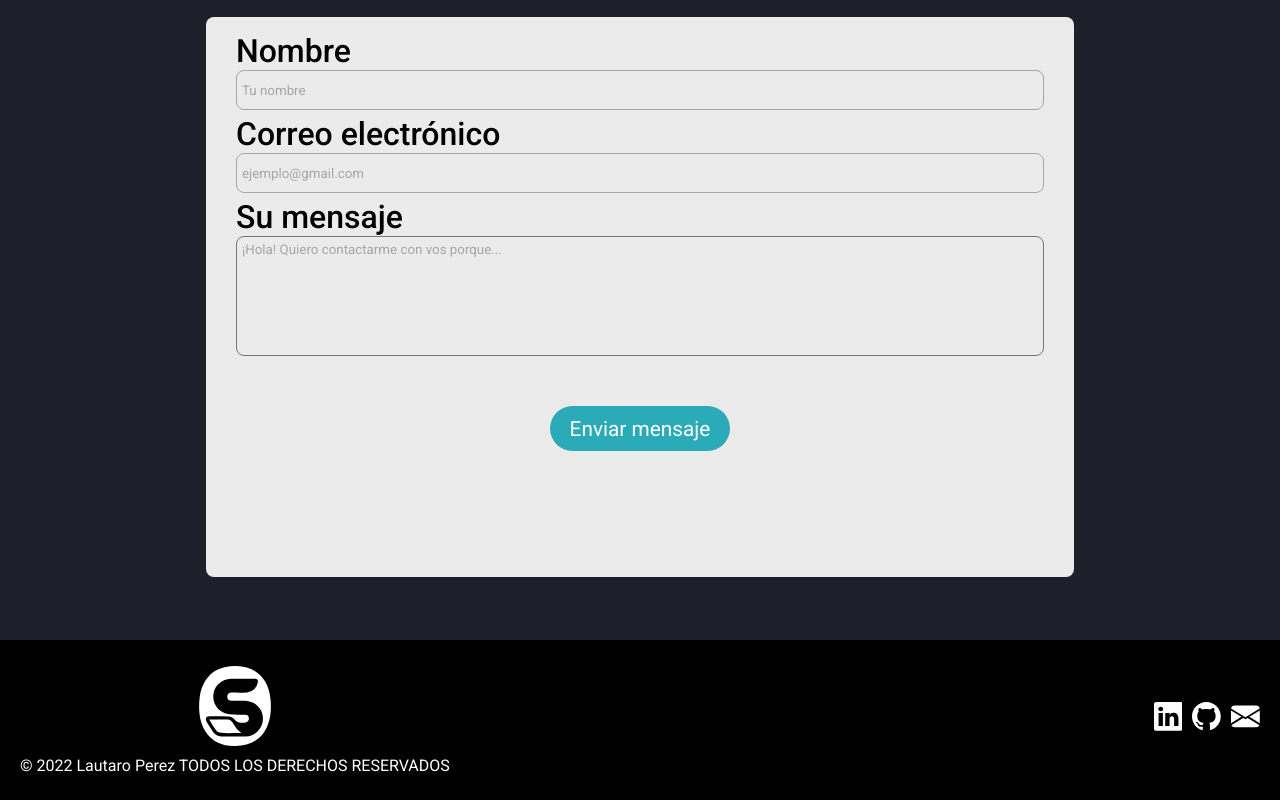
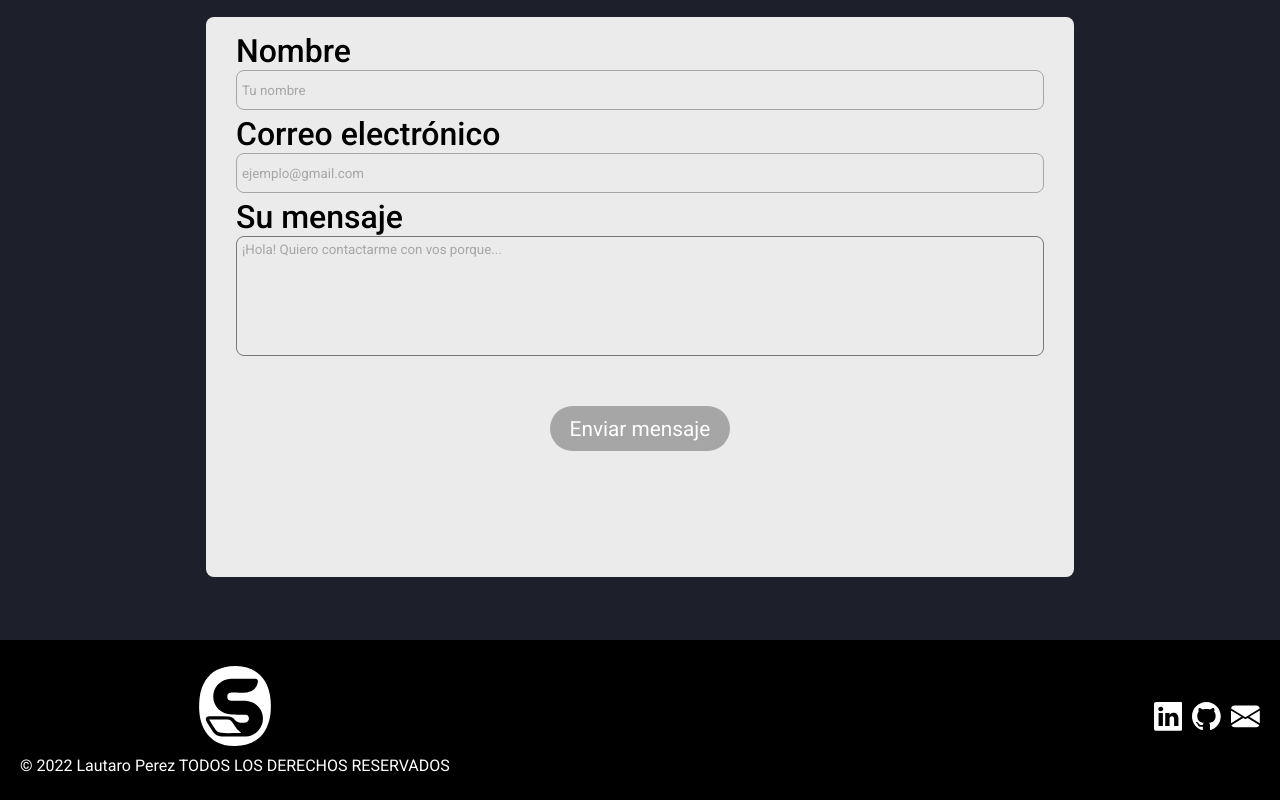
Before and after one commit to lauty-shock/Portfolio-V2, a React (Vite) app: page / in a window 1280 px wide. Shown: the part 3432-4232 px from the top of the page. Built offline with nearby package versions, Linux system fonts and the light colour scheme.

Commit message:
Arreglo de formulario

```diff
--- a/src/components/Contact/Contact.jsx
+++ b/src/components/Contact/Contact.jsx
@@ -78,7 +78,6 @@ export default function Contact() {
         {formik.errors.name ? (
           <div className={css.error}>{formik.errors.name}</div>
         ) : null}
-
         <label htmlFor="email">Correo electrónico</label>
         <input
           id="email"
@@ -91,7 +90,6 @@ export default function Contact() {
         {formik.errors.email ? (
           <div className={css.error}>{formik.errors.email}</div>
         ) : null}
-
         <label htmlFor="mensaje">Su mensaje</label>
         <textarea
           id="mensaje"
@@ -103,9 +101,11 @@ export default function Contact() {
         {formik.errors.mensaje ? (
           <div className={css.errorTextarea}>{formik.errors.mensaje}</div>
         ) : null}
-
         <center>
-          {Object.keys(formik.errors).length !== 0 ? (
+          {(Object.keys(formik.errors).length !== 0) |
+          (formik.values.name === "") |
+          (formik.values.email === "") |
+          (formik.values.mensaje === "") ? (
             <button className={css.inavilitado}>Enviar mensaje</button>
           ) : (
             <button className={css.avilitado} onClick={submit}>
```
